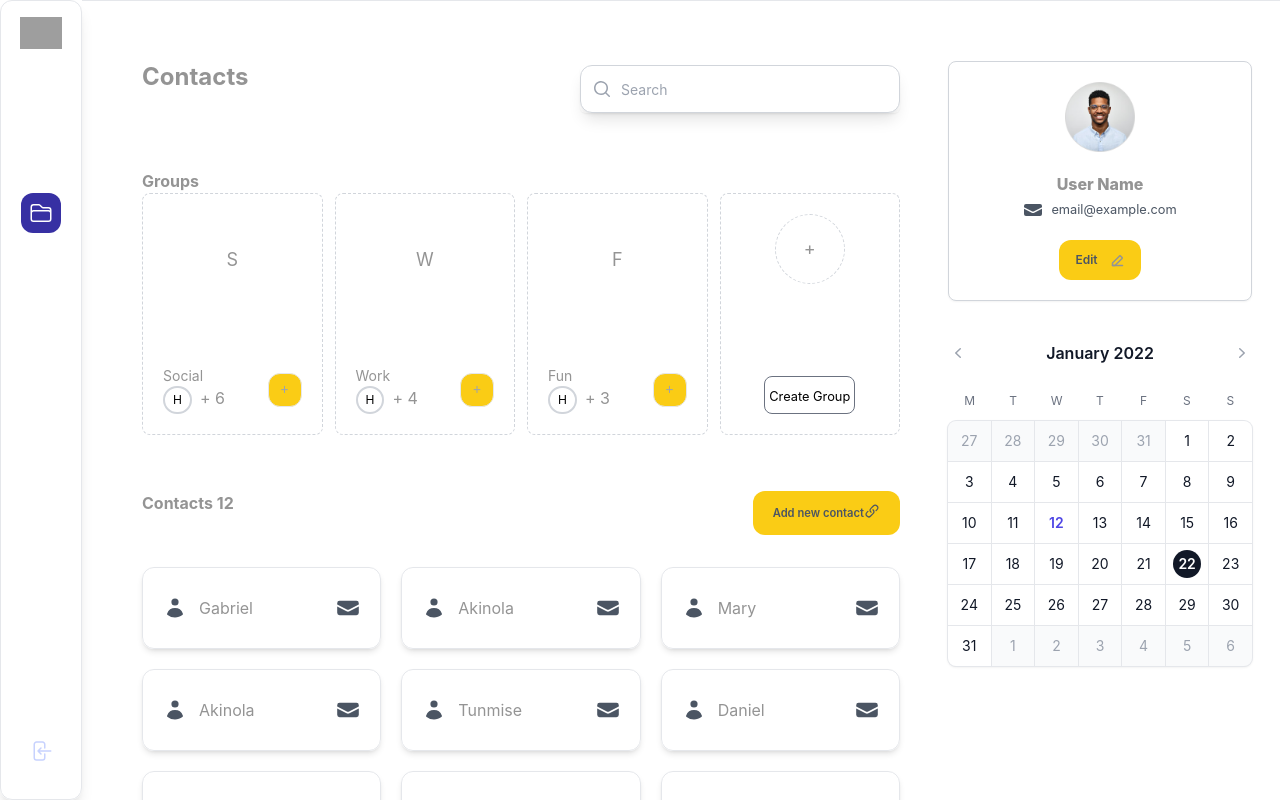
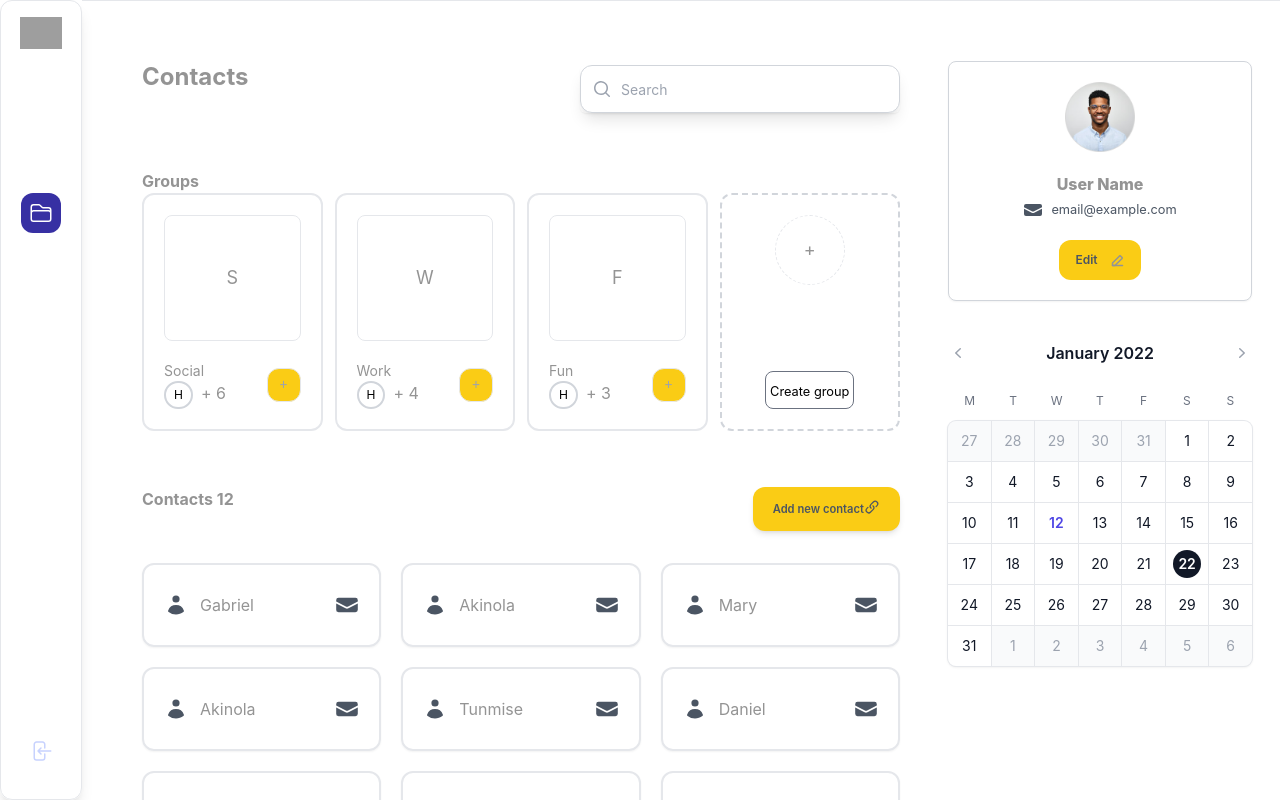
Before and after one commit to kingdanie/intime, a Next.js app: page /contact in a window 1280 px wide. Built offline with nearby package versions, Linux system fonts and the light colour scheme; grey boxes are pictures that could not be loaded.

Commit message:
css mod: contact

```diff
--- a/pages/contact.tsx
+++ b/pages/contact.tsx
@@ -36,7 +36,7 @@ export default function About() {
               ].map((group) => (
                 <div
                   key={group.name}
-                  className="flex flex-col justify-between space-y-10 items-center gap-5 border border-dashed border-gray-300 rounded-lg p-5"
+                  className="flex flex-col justify-between  items-center gap-5 border border-2 rounded-xl p-5"
                 >
                   <div className="w-full">
                     <h3
@@ -44,7 +44,7 @@ export default function About() {
                         group!.color != null
                           ? `bg-${group.color}-800`
                           : `bg-red-400`,
-                        "rounded-lg text-lg text-center p-8"
+                        "rounded-lg text-lg text-center px-8 py-12 border"
                       )}
                     >
                       {group.name.slice(0, 1).toUpperCase()}
@@ -78,14 +78,14 @@ export default function About() {
 
               {/* Create custom group */}
               <div className="h-full">
-                <div className="h-full flex flex-col justify-between space-y-10 items-center gap-5 border border-dashed border-gray-300 rounded-lg p-5">
-                  <h3 className="border border-dashed border-gray-300 rounded-full text-lg text-center py-5 px-7">
+                <div className="h-full flex flex-col justify-between space-y-10 items-center gap-5 border-2 border-dashed border-gray-300 rounded-xl p-5">
+                  <h3 className="border border-dashed  rounded-full text-lg text-center py-5 px-7">
                     {" "}
                     +{" "}
                   </h3>
                   <div>
                     <button className="border border-solid border-gray-500 rounded-lg px-1 py-1.5">
-                      <small>Create Group</small>
+                      <small>Create group</small>
                     </button>
                   </div>
                 </div>
@@ -103,7 +103,7 @@ export default function About() {
               <button
                 className="text-sm text-gray-600 font-semibold
                     relative flex py-3 px-5
-                    rounded-xl bg-yellow-400"
+                    rounded-xl bg-yellow-400 shadow-md"
               >
                 <small>Add new contact</small>
                 <LinkIcon className="h-4" />
@@ -130,8 +130,8 @@ export default function About() {
                   href={""}
                   key={contact}
                   className="flex justify-between px-5 py-7
-                            border border-solid border-gray-200 rounded-xl
-                            text-gray-600 shadow-md"
+                            border border-2 rounded-xl
+                            text-gray-600 shadow-sm"
                 >
                   <div className="flex space-x-3">
                     <div>
```
